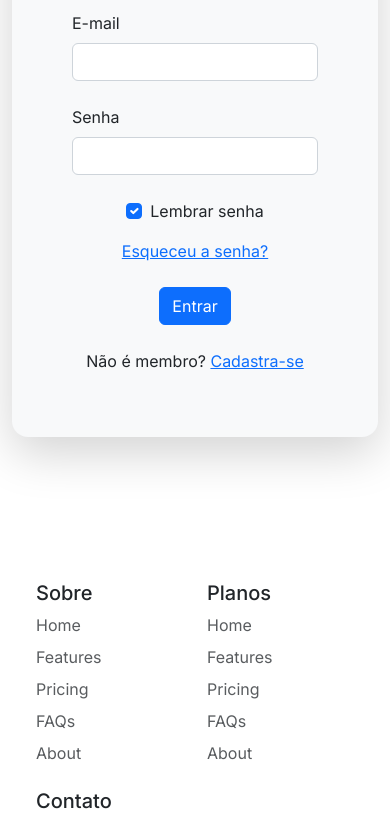
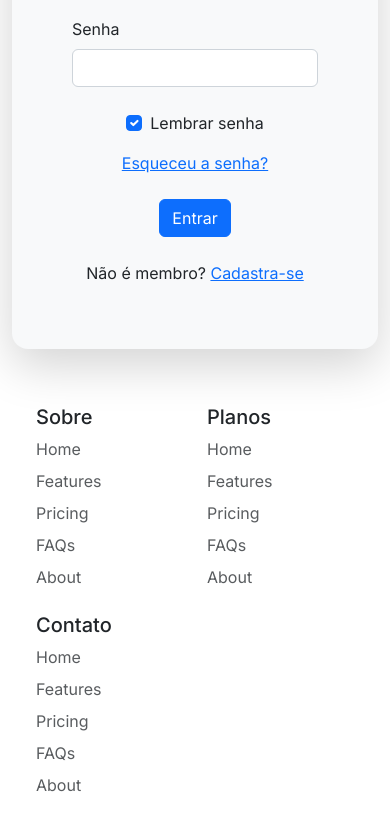
Before and after one commit to phengenhariadesoftwares/designfacil, a plain HTML site: page login.html in a window 390 px wide. Shown: the part 375-1193 px from the top of the page. Drawn offline with nearby package versions, Linux system fonts and the light colour scheme; a script that the page names is missing.

Commit message:
ajust in page login

```diff
--- a/login.html
+++ b/login.html
@@ -48,8 +48,8 @@
     </header>
     <main>
         <section class="container-fluid">
-            <div class="conatiner d-flex justify-content-center my-5">
-                <div class="row col-lg-3 col-md-3 col-12 bg-light rounded-4 p-5 shadow-lg my-5">
+            <div class="conatiner d-flex justify-content-center my-lg-5 my-md-5 my-1">
+                <div class="row col-lg-3 col-md-3 col-12 bg-light rounded-4 p-5 shadow-lg my-lg-5 my-md-5 my-1">
                     <!-- Pills navs -->
                     <ul class="nav nav-pills nav-justified mb-3" id="ex1" role="tablist">
                         <li class="nav-item" role="presentation">
```
